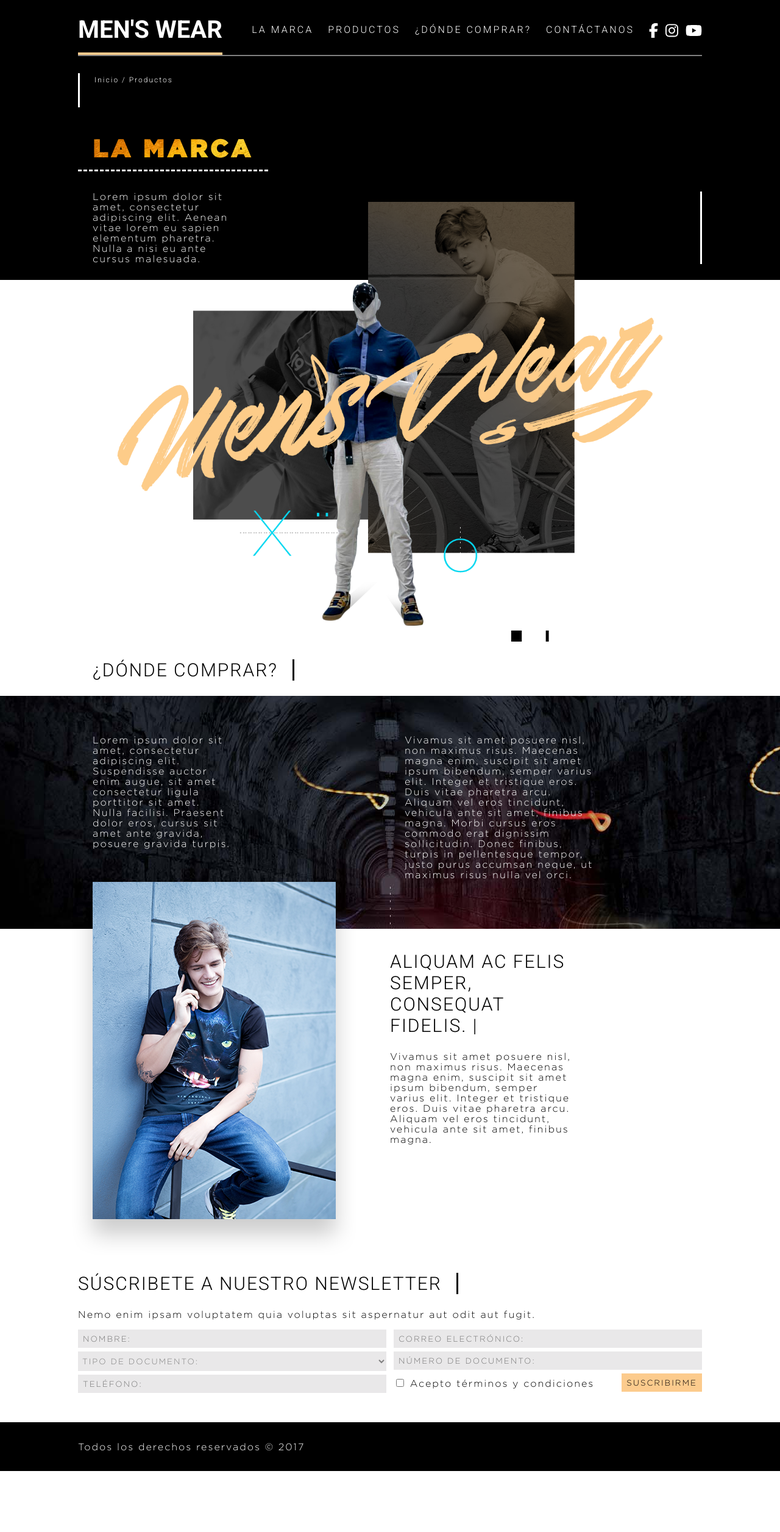
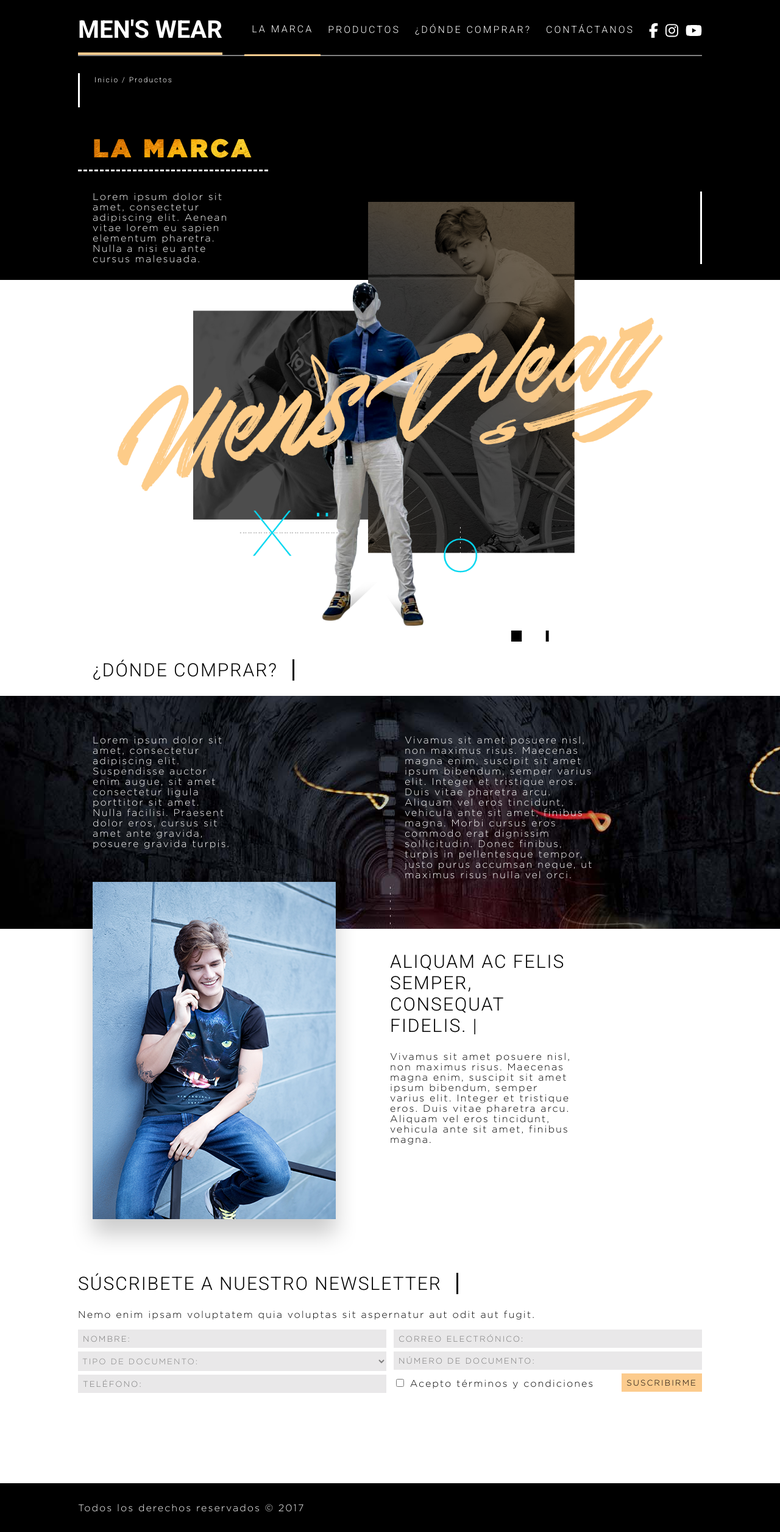
Before and after one commit to crishood/la-marca, a Next.js app: page / in a window 1280 px wide. Shown: the whole page at 61% size. Before the commit the page ends 2412 px from the top, so only its background shows below. Built offline with nearby package versions, Linux system fonts and the light colour scheme.

Commit message:
Add scroll navigation

```diff
--- a/components/Contact.js
+++ b/components/Contact.js
@@ -1,6 +1,6 @@
 const Contact = () => {
   return (
-    <section className="contact">
+    <section className="contact" id="contact">
       <div className="container">
         <div className="contact-title">
           <h2>Súscribete a nuestro newsletter</h2>
@@ -15,7 +15,7 @@ const Contact = () => {
           <div className="contact-form-col">
             <input type="text" placeholder="NOMBRE: " />
             <select name="select">
-              <option hidden selected>
+              <option hidden defaultValue>
                 TIPO DE DOCUMENTO:
               </option>
               <option value="value1">CÉDULA DE CIUDADANÍA</option>
--- a/components/Hero.js
+++ b/components/Hero.js
@@ -1,6 +1,6 @@
 const Hero = () => {
   return (
-    <section className="hero">
+    <section className="hero" id="hero">
       <div className="container hero-container">
         <div className="hero-breadcrumb">
           <span>Inicio / Productos</span>
--- a/components/MobileNav.js
+++ b/components/MobileNav.js
@@ -1,6 +1,12 @@
 import { FontAwesomeIcon } from "@fortawesome/react-fontawesome";
 import { faBars } from "@fortawesome/free-solid-svg-icons";
+import { useState } from "react";
+import { Link } from "react-scroll";
 const MobileNav = () => {
+  const [open, setOpened] = useState(false);
+  const handleMenu = () => {
+    open ? setOpened(false) : setOpened(true);
+  };
   return (
     <>
       <nav className="mobile-nav">
--- a/components/Nav.js
+++ b/components/Nav.js
@@ -4,6 +4,8 @@ import {
   faInstagram,
   faYoutube,
 } from "@fortawesome/free-brands-svg-icons";
+import { Link, animateScroll as scroll } from "react-scroll";
+
 const Nav = () => {
   return (
     <nav className="nav">
@@ -12,18 +14,54 @@ const Nav = () => {
           <span className="logo">MEN&apos;S WEAR</span>
         </div>
         <div className="nav-menu">
+          <Link
+            activeClass="active"
+            to="hero"
+            spy={true}
+            smooth={true}
+            offset={0}
+            duration={500}
+          >
             <div className="nav-menu-option">
               <a>La marca</a>
             </div>
+          </Link>
+          <Link
+            activeClass="active"
+            to="trademark"
+            spy={true}
+            smooth={true}
+            offset={-70}
+            duration={500}
+          >
             <div className="nav-menu-option">
               <a>Productos</a>
             </div>
+          </Link>
+          <Link
+            activeClass="active"
+            to="where"
+            spy={true}
+            smooth={true}
+            offset={-120}
+            duration={500}
+          >
             <div className="nav-menu-option">
               <a>¿Dónde comprar?</a>
             </div>
+          </Link>
+          <Link
+            activeClass="active"
+            to="contact"
+            spy={true}
+            smooth={true}
+            offset={-380}
+            duration={500}
+          >
             <div className="nav-menu-option">
               <a>Contáctanos</a>
             </div>
+          </Link>
           <div className="nav-menu-socialMedia">
             <a>
               <FontAwesomeIcon icon={faFacebookF} size="xl" />
--- a/components/Trademark.js
+++ b/components/Trademark.js
@@ -3,7 +3,7 @@ import Image from "next/image";
 
 const Trademark = () => {
   return (
-    <section className="trademark">
+    <section className="trademark" id="trademark">
       <div className="trademark-container">
         <Image src={image} alt="La marca Men's Wear" />
       </div>
--- a/components/Where.js
+++ b/components/Where.js
@@ -9,7 +9,7 @@ const Where = () => {
         </div>
         <div className="where-description-wrapper">
           <div className="container">
-            <div className="where-description">
+            <div className="where-description" id="where">
               <div className="where-description-col-1">
                 <p>
                   Lorem ipsum dolor sit amet, consectetur adipiscing elit.
--- a/package.json
+++ b/package.json
@@ -16,6 +16,7 @@
     "next": "^12.2.4",
     "react": "18.2.0",
     "react-dom": "18.2.0",
+    "react-scroll": "^1.8.7",
     "sass": "^1.54.3"
   },
   "devDependencies": {
--- a/styles/components/Contact.scss
+++ b/styles/components/Contact.scss
@@ -1,5 +1,6 @@
 .contact{
     margin-bottom: 24px;
+    padding-bottom: 100px;
 }
 .contact-title{
     h2{
--- a/styles/components/Nav.scss
+++ b/styles/components/Nav.scss
@@ -62,6 +62,10 @@
     }
 }
 
+.active{
+    border-bottom: solid #fccb8d 3px;
+}
+
 .nav-menu-option:hover{
 
     border-bottom: solid #fccb8d 3px;
```
Also changed, not shown: 1 other file (tests, documents, lock files or other folders). Lines whose indentation alone changed are shown as unchanged.
